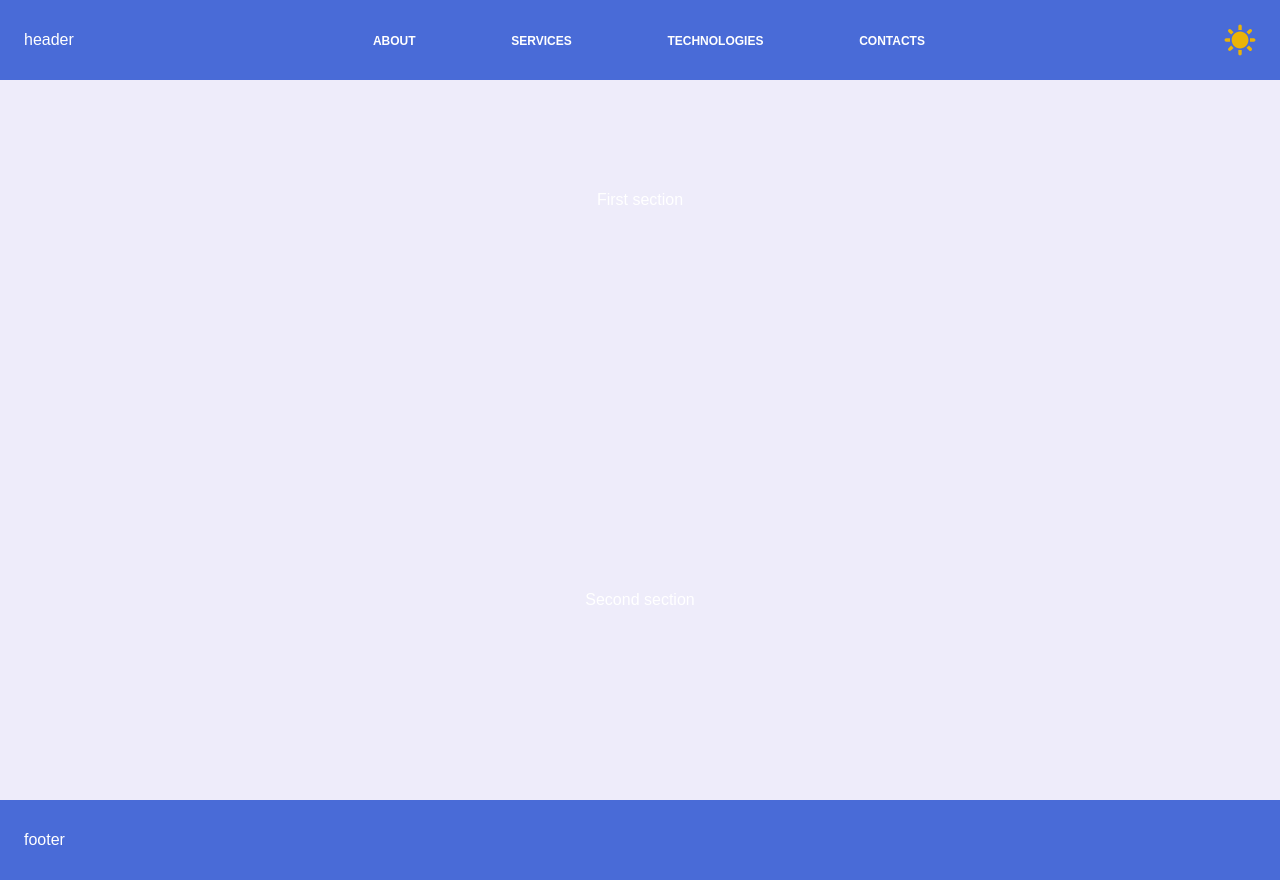
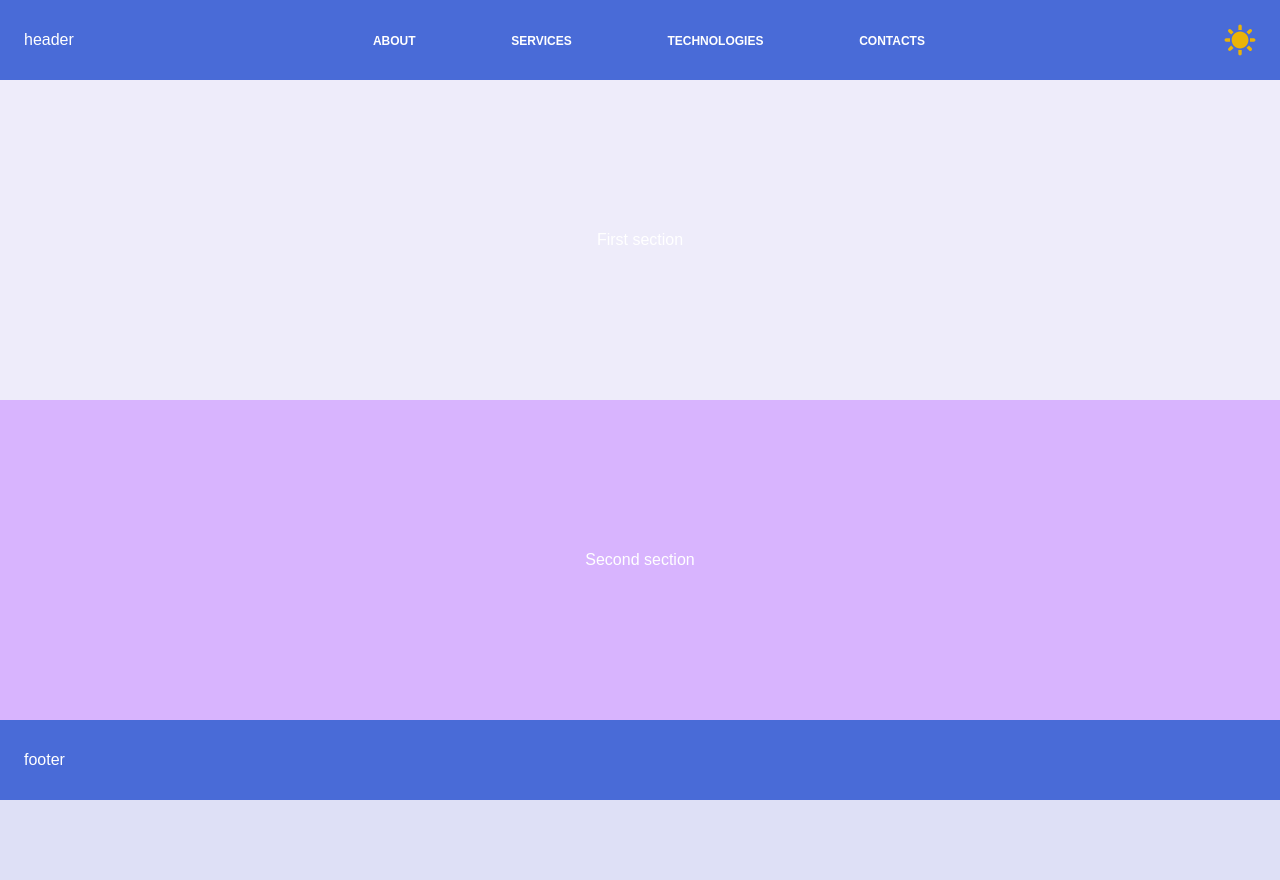
Before and after one commit to icediver/nextjs-starter-template, a Next.js app: page / in a window 1280 px wide. After the commit the page ends 800 px from the top, so only its background shows below. Built offline with nearby package versions, Linux system fonts and the light colour scheme; no server answers.

Commit message:
fix some minor bugs

```diff
--- a/src/app/not-found.tsx
+++ b/src/app/not-found.tsx
@@ -2,13 +2,13 @@ import Link from 'next/link';
 
 export default function NotFound() {
 	return (
-		<>
+		<div className="relative top-32">
 			<p>Could not find requested resource</p>
 			<p>
 				<Link href={'/'} className="text-primary">
 					home
 				</Link>
 			</p>
-		</>
+		</div>
 	);
 }
--- a/src/components/layout/CustomLayout.tsx
+++ b/src/components/layout/CustomLayout.tsx
@@ -1,9 +1,9 @@
-import { Footer } from "./footer/Footer";
-import { Header } from "./header/Header";
+import { Footer } from './footer/Footer';
+import { Header } from './header/Header';
 
 export function CustomLayout({ children }: { children: React.ReactNode }) {
 	return (
-    <div>
+		<div className="container mx-auto flex min-h-screen flex-col justify-between">
 			<Header />
 			{children}
 			<Footer />
--- a/src/components/screens/home/Home.tsx
+++ b/src/components/screens/home/Home.tsx
@@ -1,10 +1,10 @@
 export function Home() {
 	return (
-    <main className="container mx-auto">
-      <section className="h-[400px] px-6 bg-[var(--section)] flex items-center justify-center">
+		<main className="container mx-auto h-min bg-green-600">
+			<section className="flex h-[50vh] items-center justify-center bg-[var(--section)] px-6 pt-20">
 				<h1>First section</h1>
 			</section>
-      <section className="h-[400px] px-6 bg-[var(--section)] flex items-center justify-center">
+			<section className="flex h-[calc((100vh-160px)/2)] items-center justify-center bg-purple-300 px-6">
 				<h1>Second section</h1>
 			</section>
 		</main>
```
Lines whose indentation alone changed are shown as unchanged.
